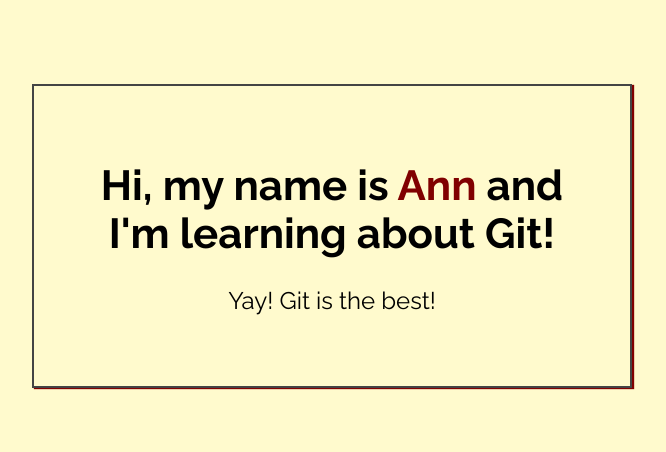
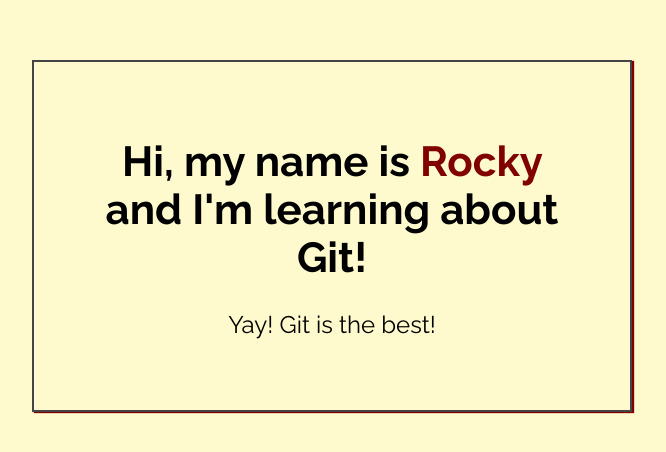
Before and after one commit to Rcarias1/My-first-repo, a plain HTML site: page index.html in a window 1280 px wide. Shown: the part 164-616 px from the top of the page, without its empty margins (308-974 px from the left). Drawn offline with Linux system fonts and the light colour scheme.

Commit message:
added name to index.html

```diff
--- a/index.html
+++ b/index.html
@@ -14,7 +14,7 @@
 <body>
 
     <div class="greeting">
-        <h1>Hi, my name is <span class="highlight">Ann</span> and I'm learning about Git! </h1>
+        <h1>Hi, my name is <span class="highlight">Rocky</span> and I'm learning about Git! </h1>
 
         <p>Yay! Git is the best!</p>
     </div>
```
